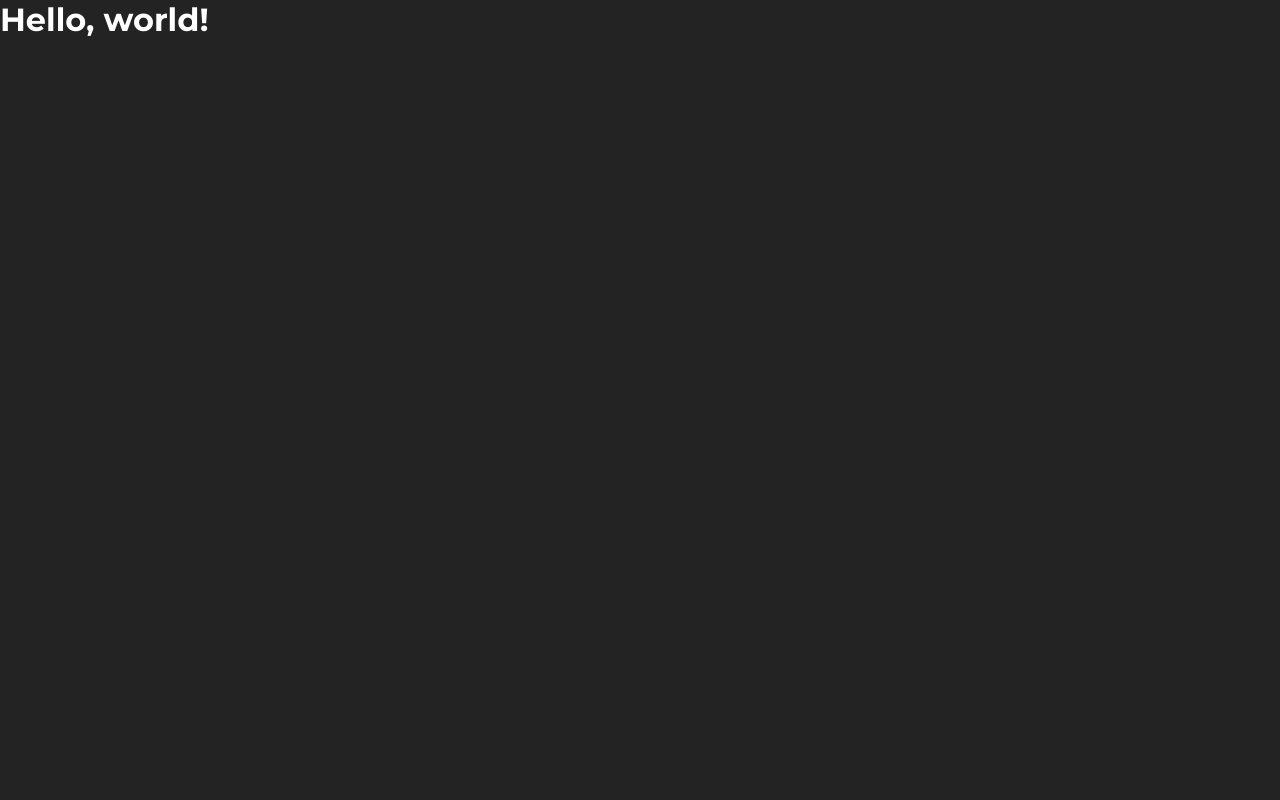
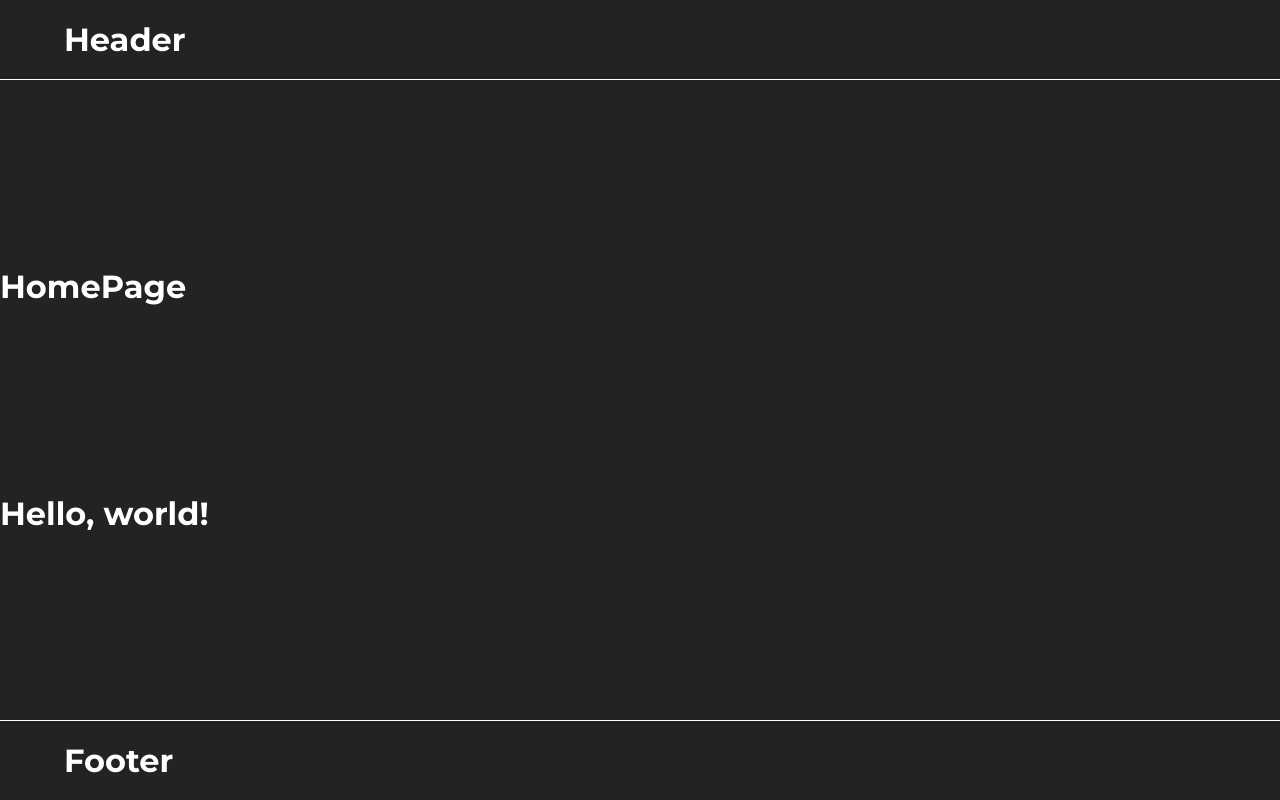
Before and after one commit to vakal-y/CheatSheet-for-Dev-React-JS-Vite, a React (Vite) app: page / in a window 1280 px wide. Built offline with nearby package versions, Linux system fonts and the light colour scheme.

Commit message:
add styles

```diff
--- a/src/App.jsx
+++ b/src/App.jsx
@@ -1,9 +1,22 @@
-import './App.scss'
+import './App.scss';
+import { Routes, Route } from 'react-router-dom';
+import Header from './components/Header/Header';
+import Footer from './components/Footer/Footer';
+import HomePage from './pages/HomePage/HomePage';
+import DashboardPage from './pages/DashboardPage/DashboardPage';
+import ErrorPage from './pages/ErrorPage/ErrorPage';
 
 export default function App() {
   return (
-    <>
+    <div className="app">
+      <Header />
+      <Routes>
+        <Route path='/' element={<HomePage />}></Route>
+        <Route path='dashboard' element={<DashboardPage />}></Route>
+        <Route path='*' element={<ErrorPage />}></Route>
+      </Routes>
       <h1>Hello, world!</h1>
-    </>
+      <Footer />
+    </div>
   )
 }
--- a/src/App.scss
+++ b/src/App.scss
@@ -0,0 +1,7 @@
+.app {
+    min-height     : 100vh;
+    display        : flex;
+    flex-direction : column;
+    margin         : 0 auto;
+    justify-content: space-between;
+}
--- /dev/null
+++ b/src/components/Footer/Footer.jsx
@@ -0,0 +1,7 @@
+import styles from './Footer.module.scss';
+
+export default function Footer() {
+    return (
+        <div className={styles.footer}><h1>Footer</h1></div>
+    )
+}
--- /dev/null
+++ b/src/components/Footer/Footer.module.scss
@@ -0,0 +1,12 @@
+@import '../../styles/vars.scss';
+
+.footer {
+    height         : 10vh;
+    width          : 100vw;
+    display        : flex;
+    margin         : 0 auto;
+    padding        : 3vh 5vw;
+    justify-content: space-between;
+    align-items    : center;
+    border-top     : 1px solid $white;
+}
--- /dev/null
+++ b/src/components/Header/Header.jsx
@@ -0,0 +1,7 @@
+import styles from './Header.module.scss';
+
+export default function Header() {
+    return (
+        <div className={styles.header}><h1>Header</h1></div>
+    )
+}
--- /dev/null
+++ b/src/components/Header/Header.module.scss
@@ -0,0 +1,12 @@
+@import '../../styles/vars.scss';
+
+.header {
+    height         : 10vh;
+    width          : 100vw;
+    display        : flex;
+    margin         : 0 auto;
+    padding        : 3vh 5vw;
+    justify-content: space-between;
+    align-items    : center;
+    border-bottom  : 1px solid $white;
+}
--- a/src/pages/DashboardPage/DashboardPage.jsx
+++ b/src/pages/DashboardPage/DashboardPage.jsx
@@ -0,0 +1,7 @@
+import './DashboardPage.module.scss';
+
+export default function DashboardPage() {
+    return (
+        <div><h1>DashboardPage</h1></div>
+    )
+}
--- a/src/pages/ErrorPage/ErrorPage.jsx
+++ b/src/pages/ErrorPage/ErrorPage.jsx
@@ -0,0 +1,7 @@
+import './ErrorPage.module.scss';
+
+export default function ErrorPage() {
+    return (
+        <div><h1>ErrorPage</h1></div>
+    )
+}
--- a/src/pages/HomePage/HomePage.jsx
+++ b/src/pages/HomePage/HomePage.jsx
@@ -0,0 +1,7 @@
+import './HomePage.module.scss';
+
+export default function HomePage() {
+    return (
+        <div><h1>HomePage</h1></div>
+    )
+}
```
Also changed, not shown: src/ui/Button/Button.jsx (+9 -0 lines), src/ui/Input/Input.jsx (+7 -0 lines).
